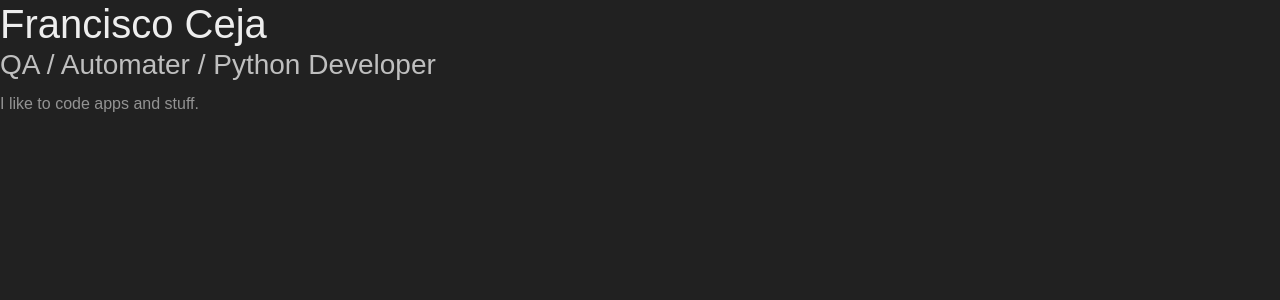
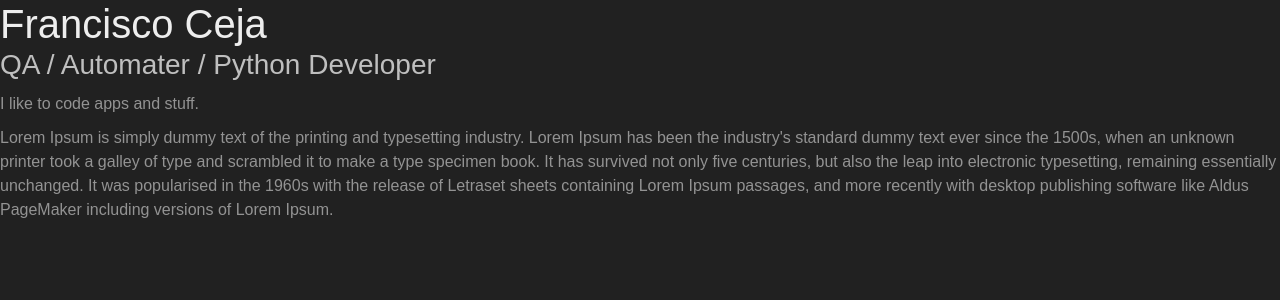
Before and after one commit to fceja/fceja.com_v2, a React (Vite) app: page / in a window 1280 px wide. Shown: the top 300 px of the page. Built offline with nearby package versions, Linux system fonts and the light colour scheme.

Commit message:
add pages alias path and homepage comp

```diff
--- /dev/null
+++ b/src/scss/components/Main.scss
@@ -0,0 +1,7 @@
+@import "@scss/Global.scss";
+
+main {
+    p {
+        @include text-p;
+    }
+}
--- a/src/ts/components/App.tsx
+++ b/src/ts/components/App.tsx
@@ -1,14 +1,14 @@
 import 'bootstrap/dist/css/bootstrap.min.css';
 
 import "@scss/Global.scss"
-import Header from "@components/Header";
+import HomePage from "@pages/HomePage";
 import Spotlight from "@components/Spotlight";
 
 function App() {
   return (
     <div id="app">
       <Spotlight />
-      <Header />
+      <HomePage />
     </div>
   );
 }
--- /dev/null
+++ b/src/ts/components/Main.tsx
@@ -0,0 +1,18 @@
+import "@scss/components/Main.scss"
+const Main = () => {
+    return (
+        <main>
+            <p>
+                Lorem Ipsum is simply dummy text of the printing and typesetting industry.
+                Lorem Ipsum has been the industry's standard dummy text ever since the 1500s,
+                when an unknown printer took a galley of type and scrambled it to make a type
+                specimen book. It has survived not only five centuries, but also the leap into
+                electronic typesetting, remaining essentially unchanged. It was popularised in
+                the 1960s with the release of Letraset sheets containing Lorem Ipsum passages,
+                and more recently with desktop publishing software like Aldus PageMaker including
+                versions of Lorem Ipsum.
+            </p>
+        </main>
+    )
+}
+export default Main
--- /dev/null
+++ b/src/ts/pages/HomePage.tsx
@@ -0,0 +1,12 @@
+import Header from "@components/Header";
+import Main from "@components/Main";
+
+const HomePage = () => {
+    return (
+        <div className="homepage">
+            <Header />
+            <Main />
+        </div>
+    )
+}
+export default HomePage
--- a/tsconfig.json
+++ b/tsconfig.json
@@ -29,6 +29,9 @@
       "@components/*": [
         "./src/ts/components/*"
       ],
+      "@pages/*": [
+        "./src/ts/pages/*"
+      ],
       "@scss/*": [
         "./src/scss/*"
       ],
--- a/vite.config.ts
+++ b/vite.config.ts
@@ -8,6 +8,7 @@ export default defineConfig({
   resolve: {
     alias: {
       "@components": path.resolve(__dirname, "./src/ts/components"),
+      "@pages": path.resolve(__dirname, "./src/ts/pages"),
       "@scss": path.resolve(__dirname, "./src/scss"),
     }
   }
```
Also changed, not shown: src/scss/pages/HomePage.scss (added).
